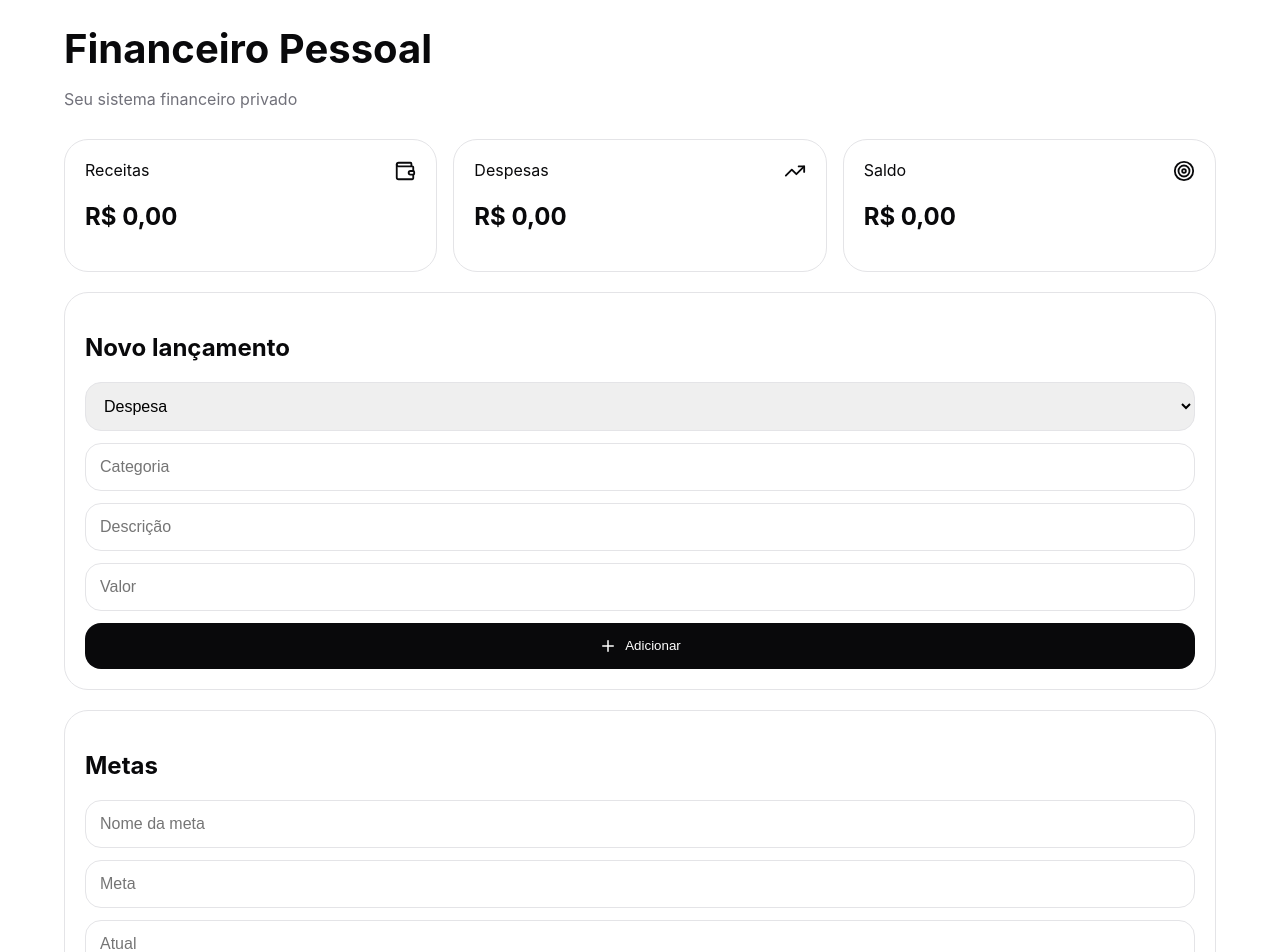
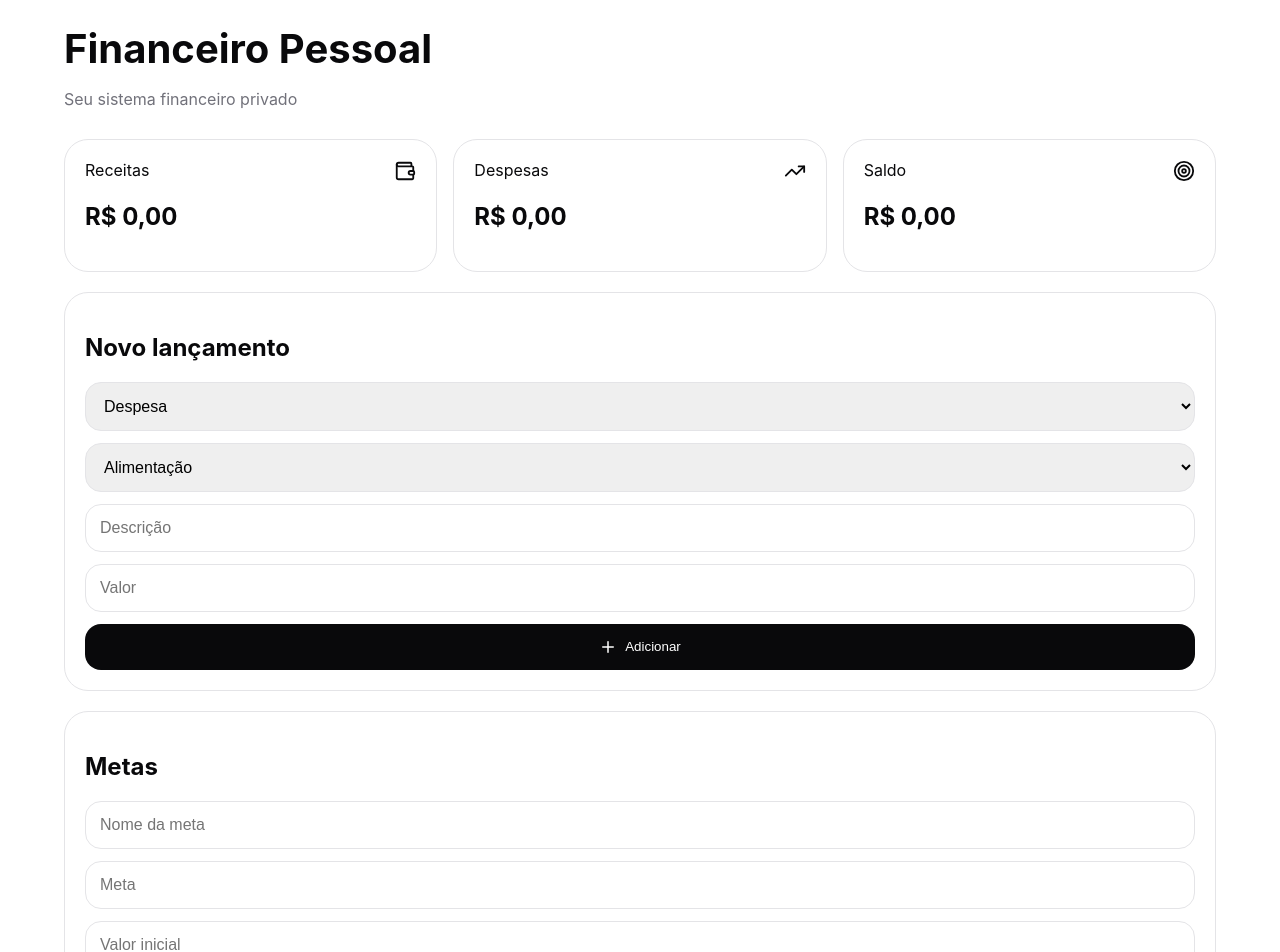
Before and after one commit to chzer047/financeiro-pessoal1, a React (Vite) app: page / in a window 1280 px wide. Shown: the top 952 px of the page. Built offline with nearby package versions, Linux system fonts and the light colour scheme.

Commit message:
Update App.jsx

```diff
--- a/src/App.jsx
+++ b/src/App.jsx
@@ -21,7 +21,7 @@ export default function App() {
 
   const [form, setForm] = useState({
     type: "Despesa",
-    category: "",
+    category: "Alimentação",
     description: "",
     amount: ""
   });
@@ -82,7 +82,7 @@ export default function App() {
 
     setForm({
       type: "Despesa",
-      category: "",
+      category: "Alimentação",
       description: "",
       amount: ""
     });
@@ -104,6 +104,25 @@ export default function App() {
       target: "",
       current: ""
     });
+  }
+
+  function addMoneyToGoal(id, value) {
+    if (!value) return;
+
+    setGoals(
+      goals.map((goal) => {
+        if (goal.id === id) {
+          return {
+            ...goal,
+            current:
+              Number(goal.current) +
+              Number(value)
+          };
+        }
+
+        return goal;
+      })
+    );
   }
 
   return (
@@ -150,8 +169,7 @@ export default function App() {
             <option>Receita</option>
           </select>
 
-          <input
-            placeholder="Categoria"
+          <select
             value={form.category}
             onChange={(e) =>
               setForm({
@@ -159,7 +177,20 @@ export default function App() {
                 category: e.target.value
               })
             }
-          />
+          >
+            <option>Alimentação</option>
+            <option>Mercado</option>
+            <option>Combustível</option>
+            <option>Pedágio</option>
+            <option>Roupa</option>
+            <option>Saúde</option>
+            <option>Academia</option>
+            <option>Lazer</option>
+            <option>Viagem</option>
+            <option>Assinaturas</option>
+            <option>Moradia</option>
+            <option>Outros</option>
+          </select>
 
           <input
             placeholder="Descrição"
@@ -220,7 +251,7 @@ export default function App() {
 
           <input
             type="number"
-            placeholder="Atual"
+            placeholder="Valor inicial"
             value={goalForm.current}
             onChange={(e) =>
               setGoalForm({
@@ -276,6 +307,23 @@ export default function App() {
                     className="progress-fill"
                     style={{
                       width: `${percent}%`
+                    }}
+                  />
+                </div>
+
+                <div className="goal-add">
+                  <input
+                    type="number"
+                    placeholder="Adicionar valor"
+                    onKeyDown={(e) => {
+                      if (e.key === "Enter") {
+                        addMoneyToGoal(
+                          goal.id,
+                          e.target.value
+                        );
+
+                        e.target.value = "";
+                      }
                     }}
                   />
                 </div>
@@ -448,6 +496,10 @@ export default function App() {
           height: 100%;
           background: #09090b;
         }
+
+        .goal-add {
+          margin-top: 14px;
+        }
       `}</style>
     </div>
   );
```
